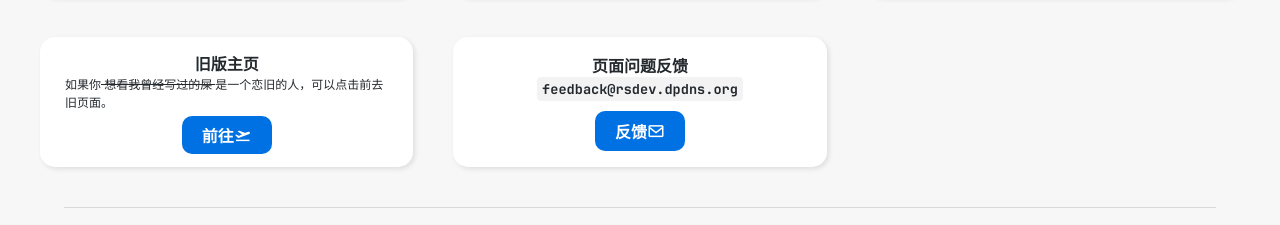
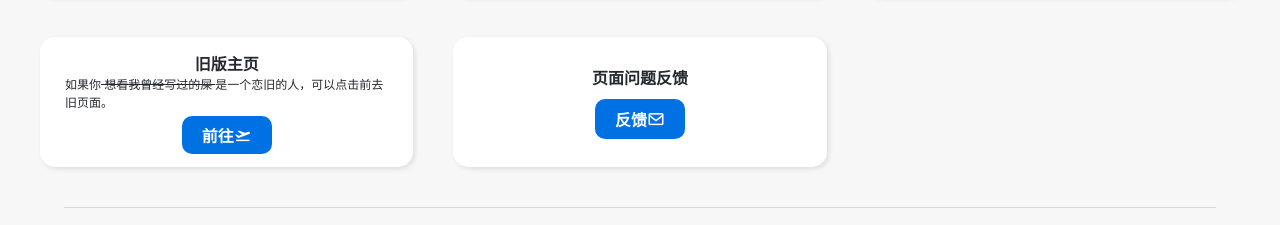
Before and after one commit to rs9c/rs9c.github.io, a plain HTML site: page index.html in a window 1280 px wide. Shown: the part 429-654 px from the top of the page. Drawn offline with nearby package versions, Linux system fonts and the light colour scheme.

Commit message:
更新 index.html

```diff
--- a/index.html
+++ b/index.html
@@ -63,9 +63,8 @@
                 </div>
                 <div class="card">
                     <b>页面问题反馈</b>
-                    <code style="font-weight: bold">feedback@rsdev.dpdns.org</code>
                     <div class="button-container">
-                        <button class="solid" onclick="window.location.href = 'mailto:feedback@rsdev.dpdns.org?subject=【问题反馈】此处填写标题'">反馈<i class="bx bx-envelope"></i></button>
+                        <button class="solid" onclick="window.location.href = 'https://github.com/rs9c/rs9c.github.io/issues'">反馈<i class="bx bx-envelope"></i></button>
                     </div>
                 </div>
             </div>
```
